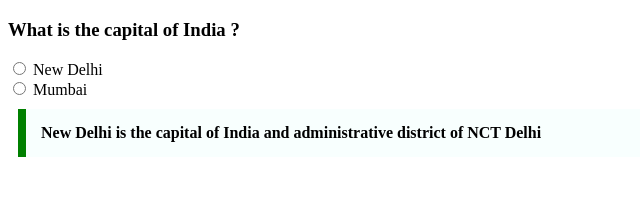
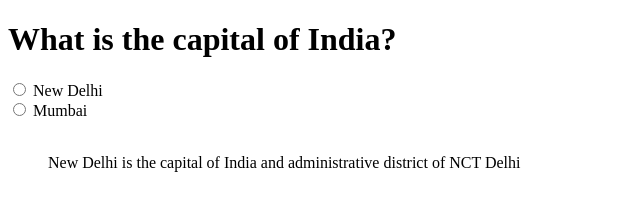
Before and after one commit to acciojob/trivia-pruthviraj9696, a website: page main.html in a window 1280 px wide. Shown: the whole page, without its empty margins (0-640 px from the left). Drawn offline with Linux system fonts and the light colour scheme.

Commit message:
Update main.html

```diff
--- a/main.html
+++ b/main.html
@@ -8,14 +8,14 @@
 </head>
 
 <body>
-	<h3>What is the capital of India ?</h3>
-	<input type="radio" value="New Delhi" name="city">
+	<h1>What is the capital of India?</h1>
+	<input type="radio">
 	<label for="New Delhi"> New Delhi</label> <br>
 
-	<input type="radio" name="city" value="Mumbai">
-	<label for="Mumbai"> Mumbai</label><br>
+	<input type="radio">
+	<label for="Mumbai"> Mumbai</label><br><br>
 
-<blockquote cite="https://en.wikipedia.org/wiki/New_Delhi" class="block">New Delhi is the capital of India and administrative district of NCT Delhi</blockquote>
+<blockquote cite="https://en.wikipedia.org/wiki/New_Delhi">New Delhi is the capital of India and administrative district of NCT Delhi</blockquote>
 
 	<!-- the entire body must be written by student -->
     <script type="text/javascript" src="./script.js">
```
